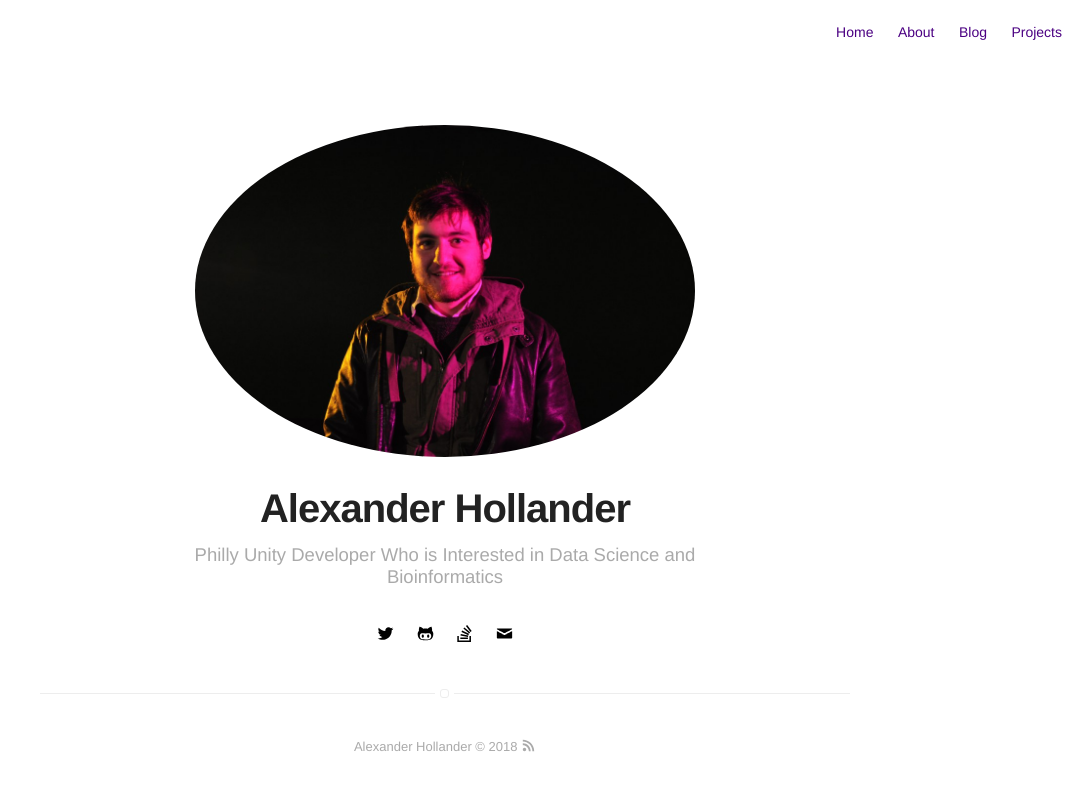
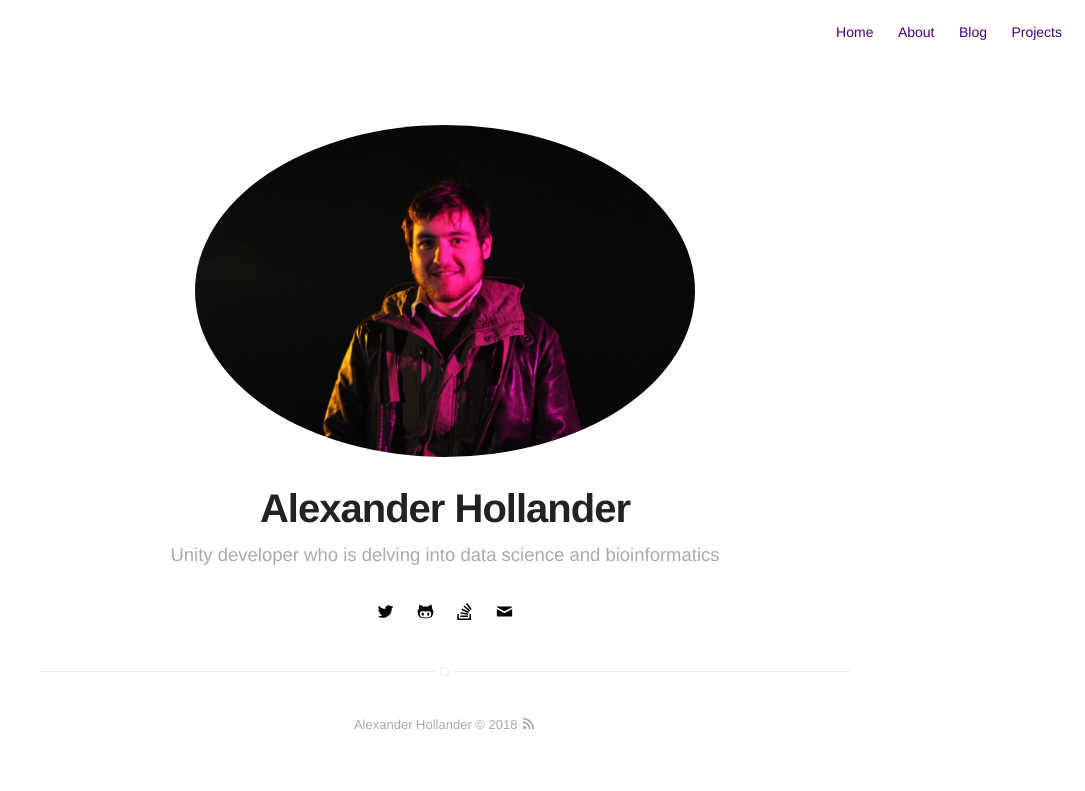
Before and after one commit to Ashen-Vaults/ashen-vaults.github.io, a Jekyll site: the page built from index.html, in a window 1280 px wide. Shown: the top 791 px of the page, without its empty margins (195-1280 px from the left). Built offline with Jekyll 4.4.1, drawn with Linux system fonts in a browser that asks for light colours.

Commit message:
Changed bio

```diff
--- a/_config.yml
+++ b/_config.yml
@@ -1,6 +1,6 @@
 # main text of home
 name: Alexander Hollander
-bio: Philly Unity Developer  Who is Interested in Data Science and Bioinformatics
+bio: Unity developer who is delving into data science and bioinformatics
 
 # twitter summary info
 description: The personal website of Alexsh
@@ -17,7 +17,7 @@ resume: false
 resume-external: true
 resume-url: https://google.com/?q=my+resume
 
-url: http://alex-hollander.com
+url: https://alex-hollander.com
 # your url: http://USERNAME.github.io
 
 permalink: pretty
@@ -58,7 +58,7 @@ authors:
         name: Alexander Hollander
         bio: Unity Developer | Data Scientist
         external-image: false
-        picture: assets/images/profile.jpg
+        picture: /assets/images/profile.jpg
         twitter: Ashen-Vaults
 
 
```
